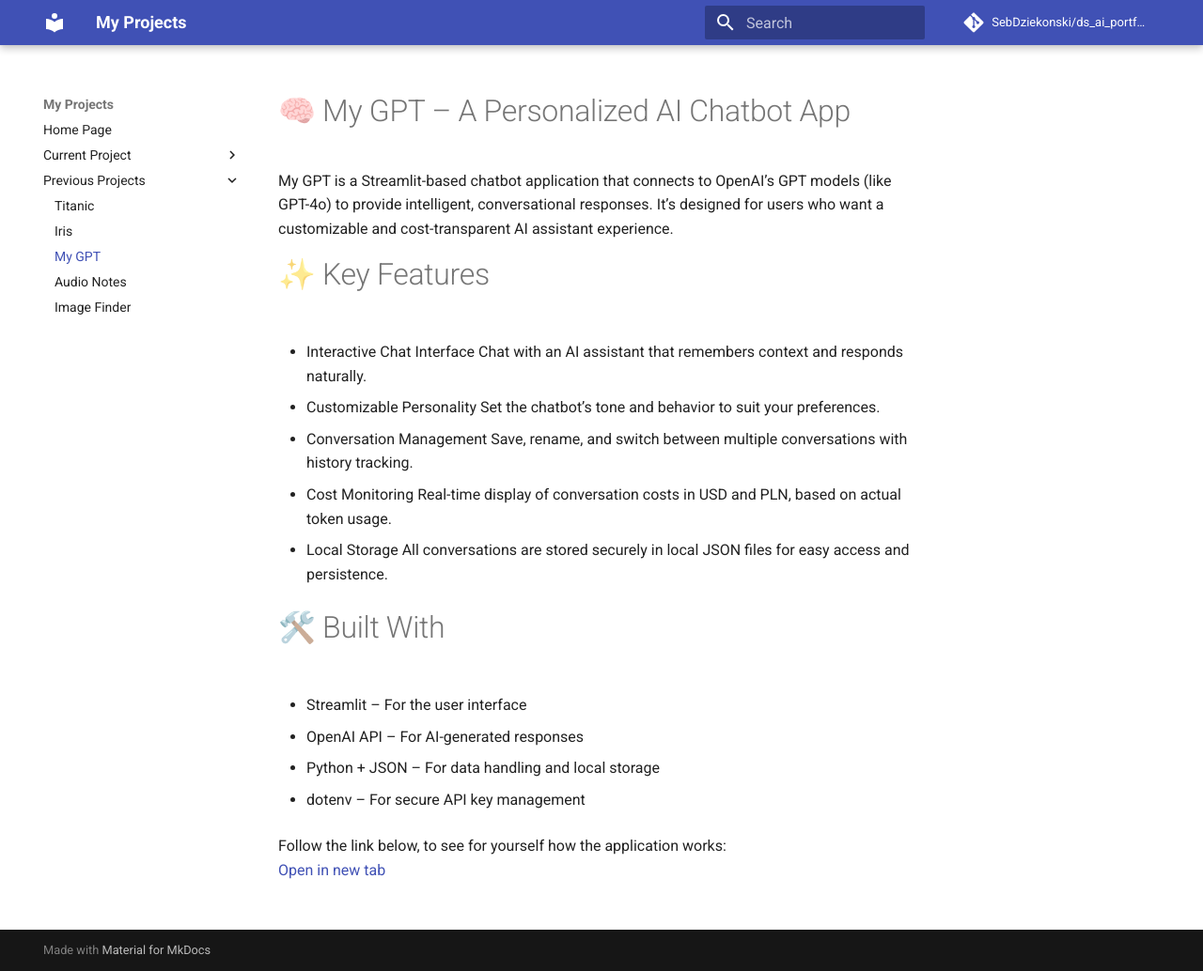
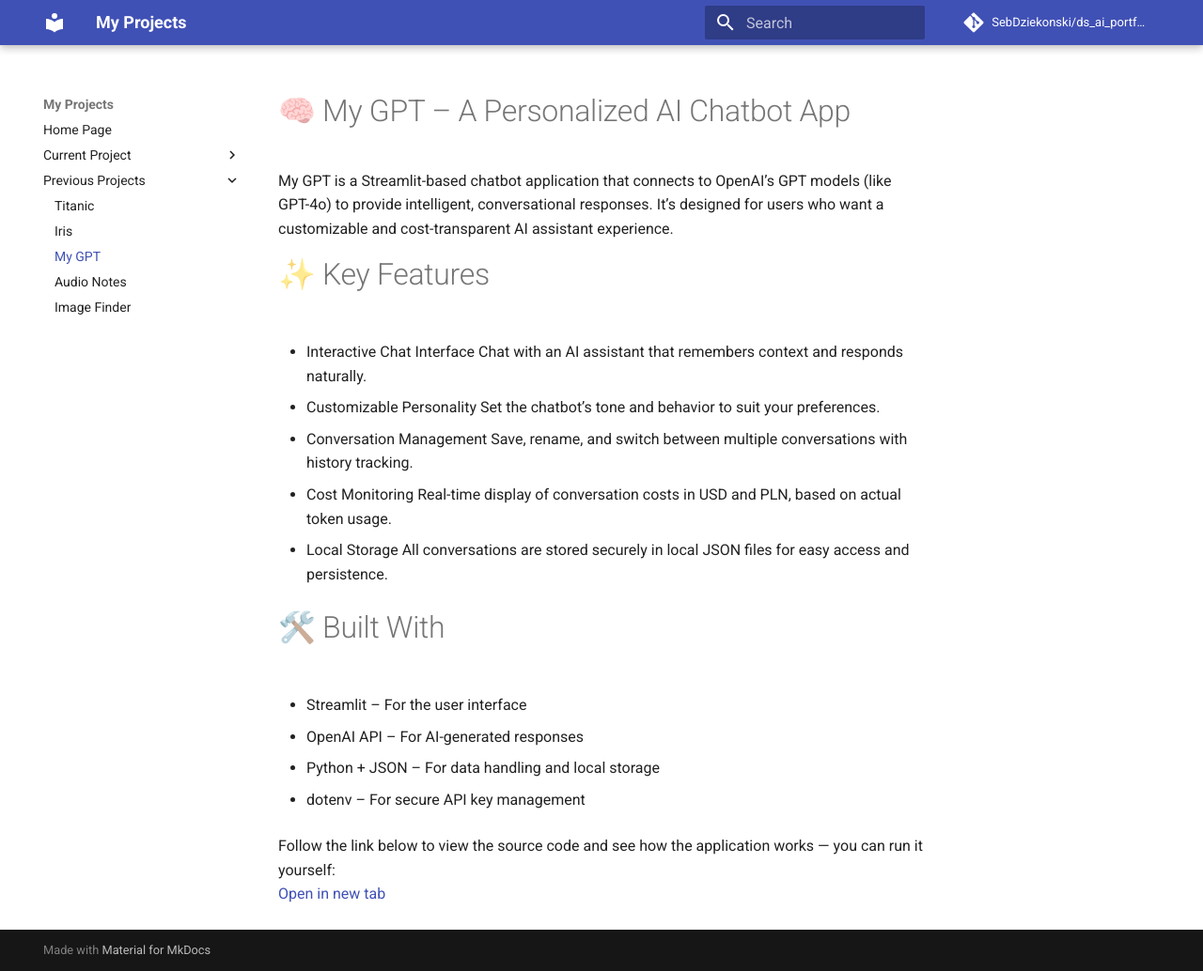
Before and after one commit to SebDziekonski/ds_ai_portfolio, an MkDocs documentation site: the page built from docs/my_GPT/index.md, in a window 1280 px wide and 1034 px high. Shown: the whole window at 94% size. Built offline with MkDocs 1.6.1 and Material for MkDocs 9.7.7, drawn with Linux system fonts in a browser that asks for light colours; comment, search, counter and statistics services are not loaded.

Commit message:
updating index

```diff
--- a/docs/my_GPT/index.md
+++ b/docs/my_GPT/index.md
@@ -29,5 +29,5 @@
 
 - dotenv – For secure API key management
 
-Follow the link below, to see for yourself how the application works:
+Follow the link below to view the source code and see how the application works — you can run it yourself:
 <br><a href="https://github.com/SebDziekonski/ds_ai_portfolio.git" target="_blank">Open in new tab</a>
```
Also changed, not shown: docs/audio_notes/index.md (+1 -1 lines), docs/image_search/index.md (+1 -1 lines), docs/insurance_charge_predictor/index.md (+1 -1 lines).
